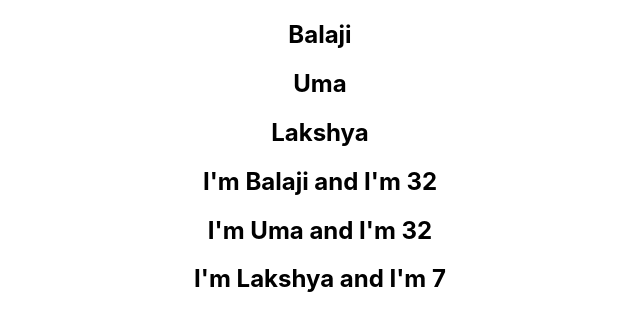
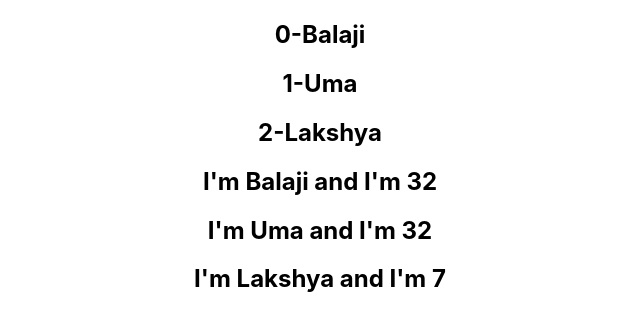
Before and after one commit to balajiat2106/CodeReact, a React (Create React App) app in the folder helloworld/: page / in a window 1280 px wide. Shown: the top 330 px of the page, without its empty margins (320-960 px from the left). Built offline with nearby package versions, Linux system fonts and the light colour scheme.

Commit message:
List and key

```diff
--- a/helloworld/src/Components/List.js
+++ b/helloworld/src/Components/List.js
@@ -4,13 +4,20 @@ import ComplexList from "./ComplexList";
 class List extends Component {
   render() {
     const newArray = ["Balaji", "Uma", "Lakshya"];
-    const formattedArray = newArray.map((name) => <h2>{name}</h2>);
+    const formattedArray = newArray.map((name, index) => (
+      <h2>
+        {index}-
+        {name}
+      </h2>
+    ));
     const personList = [
-      { id: 1, name: 'Balaji', age: 32 },
-      { id: 2, name: 'Uma', age: 32 },
-      { id: 3, name: 'Lakshya', age: 7 },
+      { id: 1, name: "Balaji", age: 32 },
+      { id: 2, name: "Uma", age: 32 },
+      { id: 3, name: "Lakshya", age: 7 },
     ];
-    const persons = personList.map((person) => <ComplexList person={person}></ComplexList>);
+    const persons = personList.map((person) => (
+      <ComplexList key={person.id} person={person}></ComplexList>
+    ));
     return (
       <div>
         <div>{formattedArray}</div>
```
